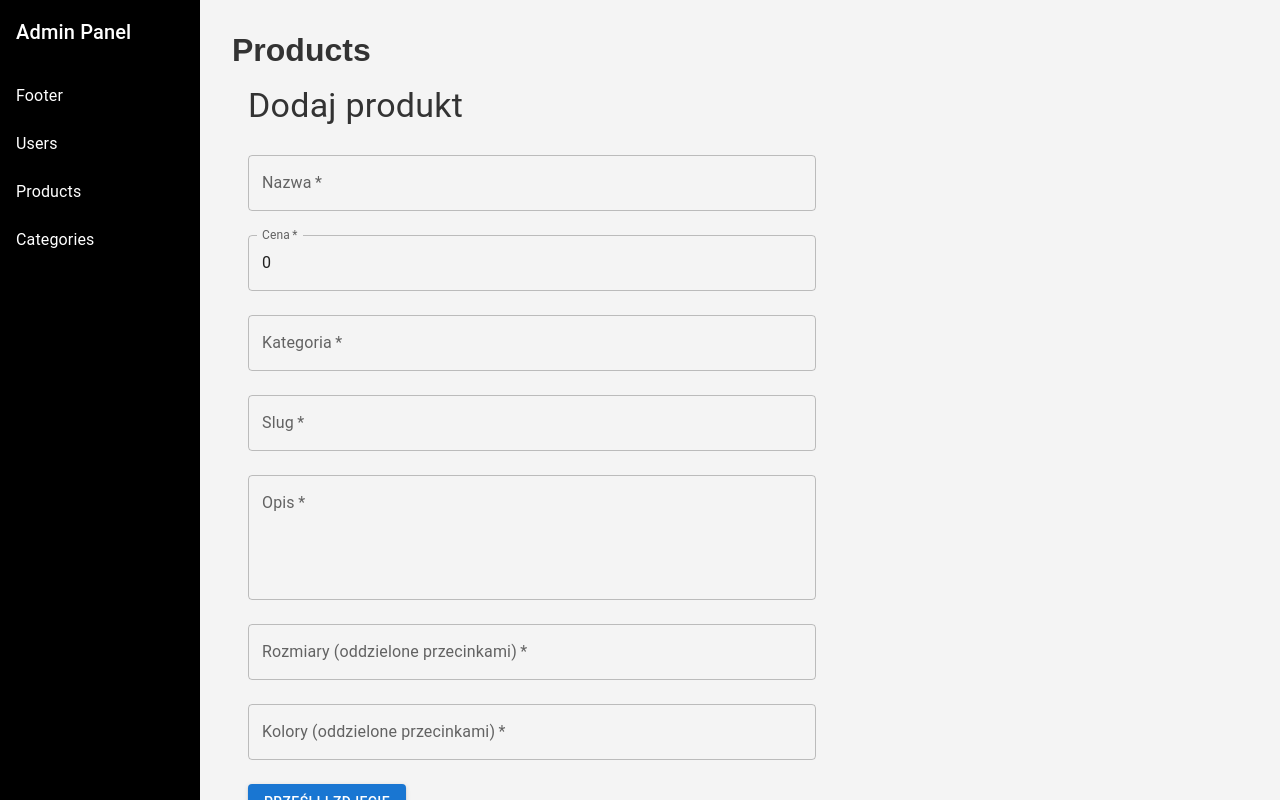
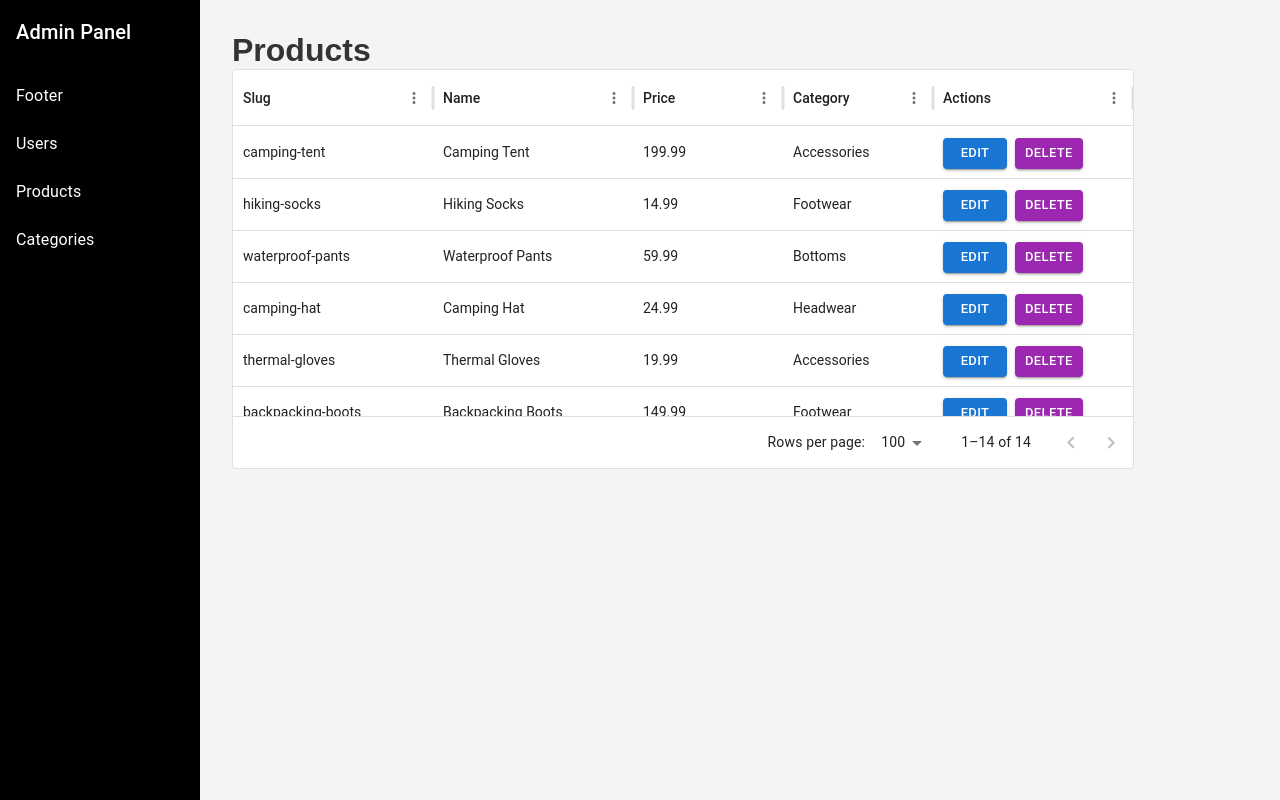
Before and after one commit to Blezix/StoreNextJs, a Next.js app: page /admin/products in a window 1280 px wide. Built offline with nearby package versions, Linux system fonts and the light colour scheme.

Commit message:
Add product management table and file upload API(To be fixed)

```diff
--- a/package.json
+++ b/package.json
@@ -13,6 +13,7 @@
     "@emotion/styled": "^11.13.5",
     "@mui/icons-material": "^6.1.10",
     "@mui/material": "^6.1.10",
+    "@mui/x-data-grid": "^8.6.0",
     "@mui/x-tree-view": "^8.0.0",
     "axios": "^1.9.0",
     "bcrypt": "^5.1.1",
@@ -26,7 +27,8 @@
     "next": "15.0.3",
     "react": "^18.3.1",
     "react-dom": "^18.3.1",
-    "react-swipeable": "^7.0.2"
+    "react-swipeable": "^7.0.2",
+    "readable": "^1.1.3"
   },
   "devDependencies": {
     "@types/bcrypt": "^5.0.2",
--- a/src/app/admin/AdminContext.tsx
+++ b/src/app/admin/AdminContext.tsx
@@ -10,7 +10,7 @@ interface AdminContextType {
   addUser: (user: any) => void;
   deleteUser: (id: number) => void;
   addProduct: (product: any) => void;
-  deleteProduct: (id: number) => void;
+  deleteProduct: (slug: string ) => void;
 }
 
 const AdminContext = createContext<AdminContextType | undefined>(undefined);
@@ -49,21 +49,21 @@ export const AdminProvider = ({ children }: { children: React.ReactNode }) => {
     }
   };
 
-  const deleteProduct = async (id: number) => {
+  const deleteProduct = async (slug: string) => {
     try {
       const response = await fetch("/api/products", {
         method: "DELETE",
         headers: {
           "Content-Type": "application/json",
         },
-        body: JSON.stringify({ id }),
+        body: JSON.stringify({ slug }),
       });
 
       if (!response.ok) {
         throw new Error("Failed to delete product");
       }
 
-      setProducts((prev) => prev.filter((product) => product.id !== id));
+      setProducts((prev) => prev.filter((product) => product.slug !== slug));
     } catch (error) {
       console.error("Error deleting product:", error);
     }
--- a/src/app/admin/products/_components/ProductAddingForm.tsx
+++ b/src/app/admin/products/_components/ProductAddingForm.tsx
@@ -45,20 +45,37 @@ const ProductAddingForm = () => {
     }));
   };
 
-  const handleFileUpload = (e: React.ChangeEvent<HTMLInputElement>) => {
+  const handleFileUpload = async (e: React.ChangeEvent<HTMLInputElement>) => {
     const file = e.target.files?.[0];
     if (file) {
-      const filePath = `/assets/${file.name}`;
-      setProduct((prev) => {
-        return {
+      const formData = new FormData();
+      formData.append("file", file);
+
+      try {
+        const response = await fetch("/api/upload", {
+          method: "POST",
+          body: formData,
+          headers: {
+            "x-file-name": file.name,
+          },
+        });
+
+        if (response.ok) {
+          const { filePath } = await response.json();
+          setProduct((prev) => ({
             ...prev,
             imgSrc: [...prev.imgSrc, filePath],
-        };
-      });
-      console.log(`File saved to: ${filePath}`); // Symulacja zapisu
+          }));
+          console.log(`File saved to: ${filePath}`);
+        } else {
+          const error = await response.json();
+          console.error("File upload failed:", error);
+        }
+      } catch (error) {
+        console.error("Error uploading file:", error);
+      }
     }
   };
-
   const handleRemoveImage = (index: number) => {
     setProduct((prev) => ({
       ...prev,
@@ -90,6 +107,26 @@ const ProductAddingForm = () => {
         <Typography variant="h4" gutterBottom>
           Dodaj produkt
         </Typography>
+        <Box sx={{ my: 2 }}>
+          <Button variant="contained" component="label">
+            Prześlij zdjęcie
+            <input type="file" hidden onChange={handleFileUpload} />
+          </Button>
+          <List>
+            {product.imgSrc.map((src, index) => (
+                <ListItem
+                    key={index}
+                    secondaryAction={
+                      <IconButton onClick={() => handleRemoveImage(index)}>
+                        <Delete />
+                      </IconButton>
+                    }
+                >
+                  {src}
+                </ListItem>
+            ))}
+          </List>
+        </Box>
         <TextField
             fullWidth
             label="Nazwa"
@@ -154,26 +191,6 @@ const ProductAddingForm = () => {
             margin="normal"
             required
         />
-      <Box sx={{ my: 2 }}>
-        <Button variant="contained" component="label">
-          Prześlij zdjęcie
-          <input type="file" hidden onChange={handleFileUpload} />
-        </Button>
-        <List>
-          {product.imgSrc.map((src, index) => (
-            <ListItem
-              key={index}
-              secondaryAction={
-                <IconButton onClick={() => handleRemoveImage(index)}>
-                  <Delete />
-                </IconButton>
-              }
-            >
-              {src}
-            </ListItem>
-          ))}
-        </List>
-      </Box>
         <Button type="submit" variant="contained" color="primary" fullWidth>
           Dodaj produkt
         </Button>
--- /dev/null
+++ b/src/app/admin/products/_components/ProductsManagementTable.tsx
@@ -0,0 +1,75 @@
+'use client'
+
+import { useEffect, useState } from "react";
+import { Product } from "@/app/types";
+import { DataGrid, GridColDef, GridRenderCellParams } from "@mui/x-data-grid";
+import { Button, Box } from "@mui/material";
+import {useAdmin} from "@/app/admin/AdminContext";
+const ProductsManagementTable = () => {
+    const [products, setProducts] = useState<Product[]>([]);
+    const { deleteProduct } = useAdmin();
+    useEffect(() => {
+        const fetchProducts = async () => {
+            try {
+                const response = await fetch(`http://localhost:3000/api/products`);
+                if (!response.ok) {
+                    throw new Error("Failed to fetch products");
+                }
+                const data: Product[] = await response.json();
+                setProducts(data);
+            } catch (error) {
+                console.error("Error fetching products:", error);
+            }
+        };
+
+        fetchProducts();
+    }, []);
+
+
+
+    const handleEdit = (slug: string) => {
+        console.log(`Edit product with slug: ${slug}`);
+    };
+
+    const columns: GridColDef[] = [
+        { field: "slug", headerName: "Slug", width: 200 },
+        { field: "name", headerName: "Name", width: 200 },
+        { field: "price", headerName: "Price", width: 150 },
+        { field: "category", headerName: "Category", width: 150 },
+        {
+            field: "actions",
+            headerName: "Actions",
+            width: 200,
+            renderCell: (params: GridRenderCellParams) => (
+                <Box>
+                    <Button
+                        variant="contained"
+                        color="primary"
+                        size="small"
+                        onClick={() => handleEdit(params.row.slug)}
+                        style={{ marginRight: 8 }}
+                    >
+                        Edit
+                    </Button>
+                    <Button
+                        variant="contained"
+                        color="secondary"
+                        size="small"
+                        onClick={() => deleteProduct(params.row.slug)}
+                    >
+                        Delete
+                    </Button>
+                </Box>
+            ),
+        },
+    ];
+
+    return (
+        <Box sx={{ height: 400, width: "100%" }}>
+            <DataGrid rows={products} columns={columns} getRowId={(row) => row.slug}
+            />
+        </Box>
+    );
+};
+
+export default ProductsManagementTable;
--- a/src/app/admin/products/page.tsx
+++ b/src/app/admin/products/page.tsx
@@ -1,11 +1,11 @@
 import React from "react";
+import ProductsManagementTable from "@/app/admin/products/_components/ProductsManagementTable";
 //import Stepper from "@/app/admin/products/_components/Stepper";
-import ProductAddingForm from "@/app/admin/products/_components/ProductAddingForm";
 export default function ProductsSite() {
   return (
     <div>
       <h1>Products</h1>
-      <ProductAddingForm></ProductAddingForm>
+        <ProductsManagementTable/>
     </div>
   );
 }
--- a/src/app/api/products/route.ts
+++ b/src/app/api/products/route.ts
@@ -28,11 +28,11 @@ export async function POST(request: Request) {
 
 export async function DELETE(request: Request) {
   try {
-    const { id } = await request.json();
+    const { slug } = await request.json();
     const products = await readData("products.json");
 
     const updatedProducts = products.filter(
-      (product: { id: number }) => product.id !== id,
+      (product: { slug: string }) => product.slug !== slug,
     );
     await writeData("products.json", updatedProducts);
 
```
Also changed, not shown: src/app/api/upload/route.ts (added, +28 -0 lines), src/data/carts.json (+4 -4 lines), src/data/products.json (+143 -45 lines), 1 other file (tests, documents, lock files or other folders). Lines whose indentation alone changed are shown as unchanged.
